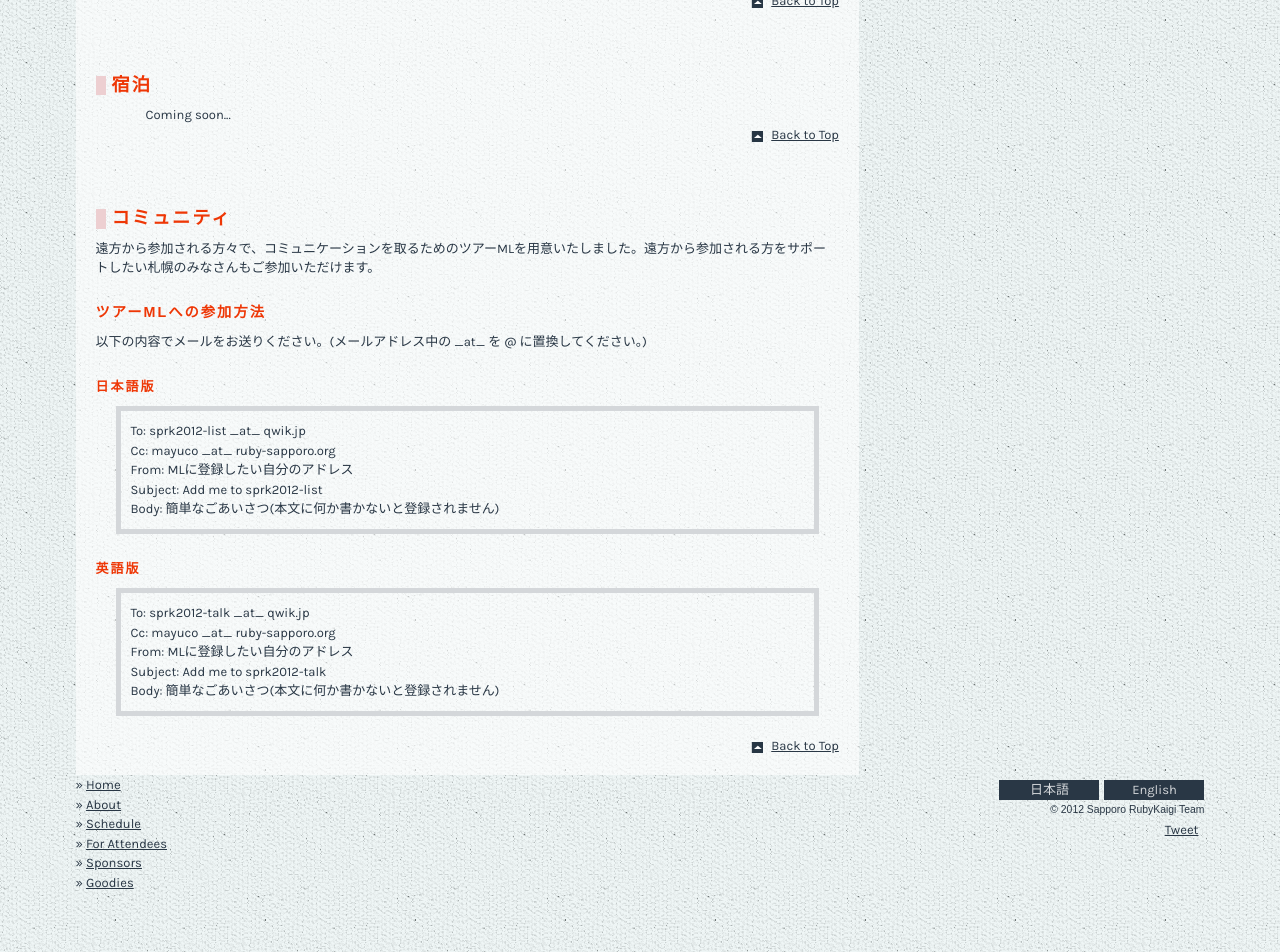
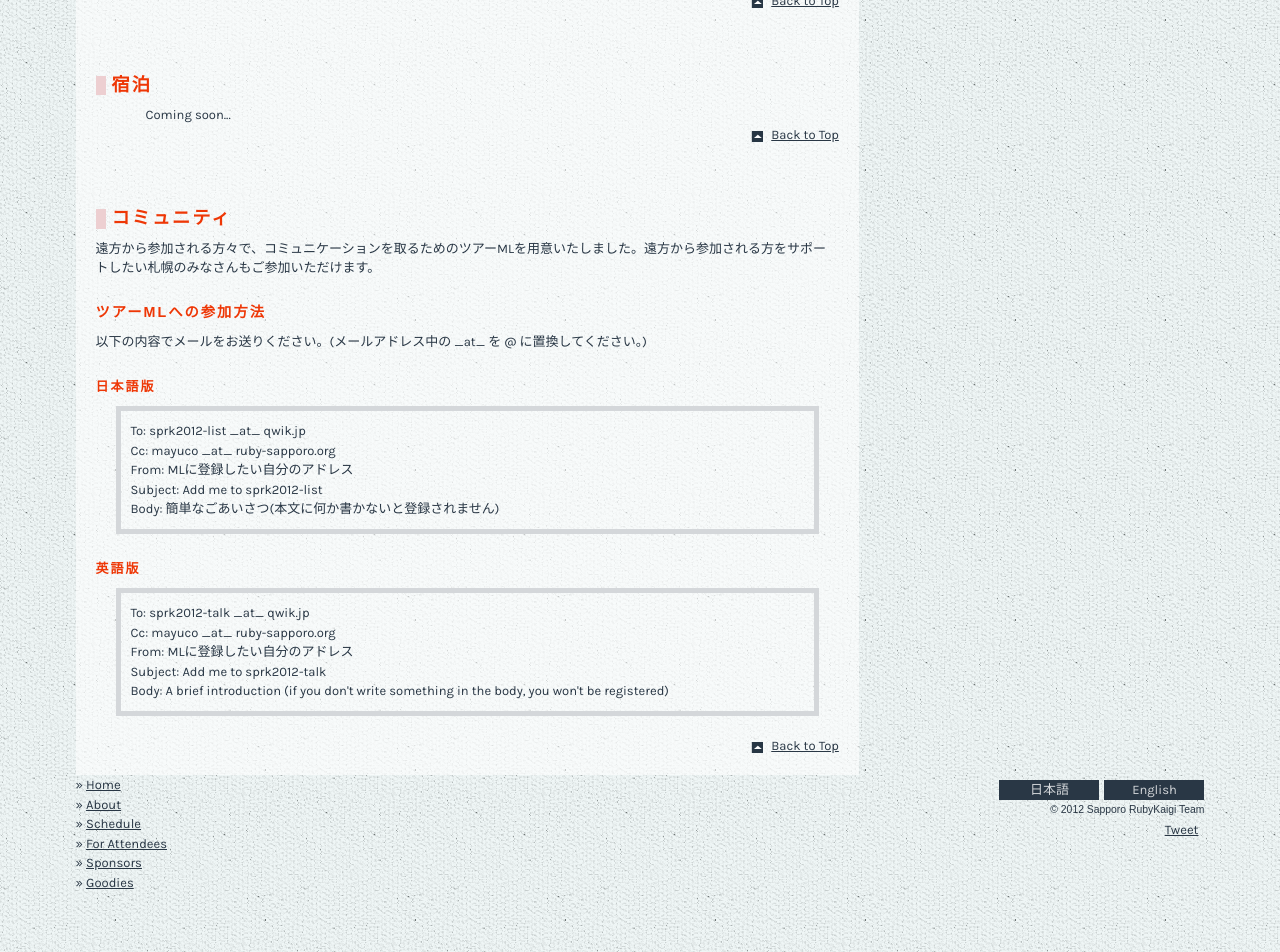
Before and after one commit to ruby-sapporo/sapporo.rubykaigi.org, a Jekyll site: the page built from 2012/ja/for_attendees.html, in a window 1280 px wide. Shown: the part 1307-2259 px from the top of the page. Built offline with Jekyll 4.4.1, drawn with Linux system fonts in a browser that asks for light colours; nearby versions of some CDN libraries; Markdown is read by kramdown in place of the engine named in the settings; comment, search, counter and statistics services are not loaded.

Commit message:
Anglicize sample body for talk ML

```diff
--- a/2012/ja/for_attendees.html
+++ b/2012/ja/for_attendees.html
@@ -48,7 +48,7 @@ locale: ja
     <p>Cc: mayuco _at_ ruby-sapporo.org</p>
     <p>From: MLに登録したい自分のアドレス</p>
     <p>Subject: Add me to sprk2012-talk</p>
-    <p>Body: 簡単なごあいさつ(本文に何か書かないと登録されません)</p>
+    <p>Body: A brief introduction (if you don't write something in the body, you won't be registered)</p>
   </div>
   <p class="backToTop"><a href="#">Back to Top</a></p>
 </article>
```
